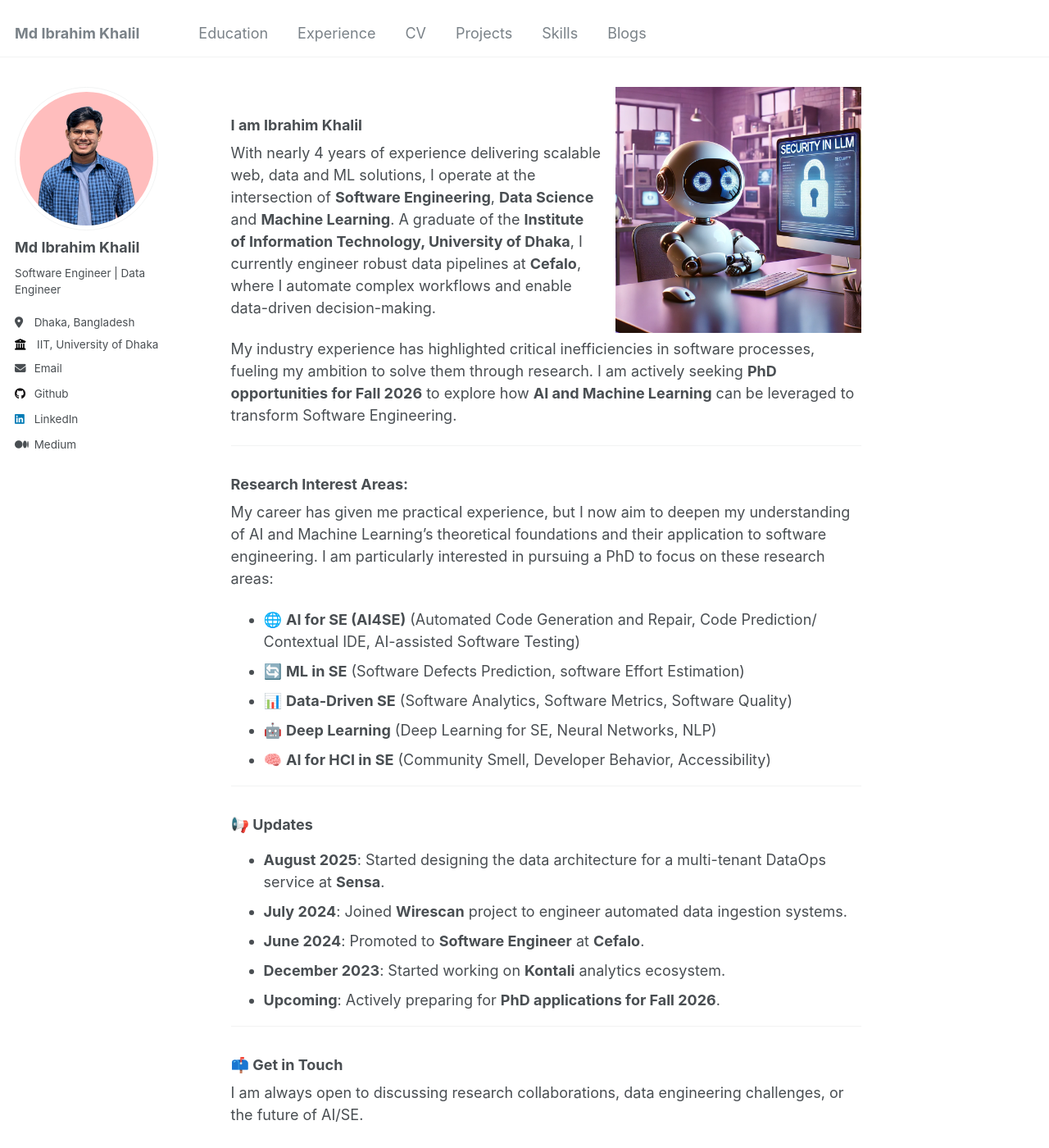
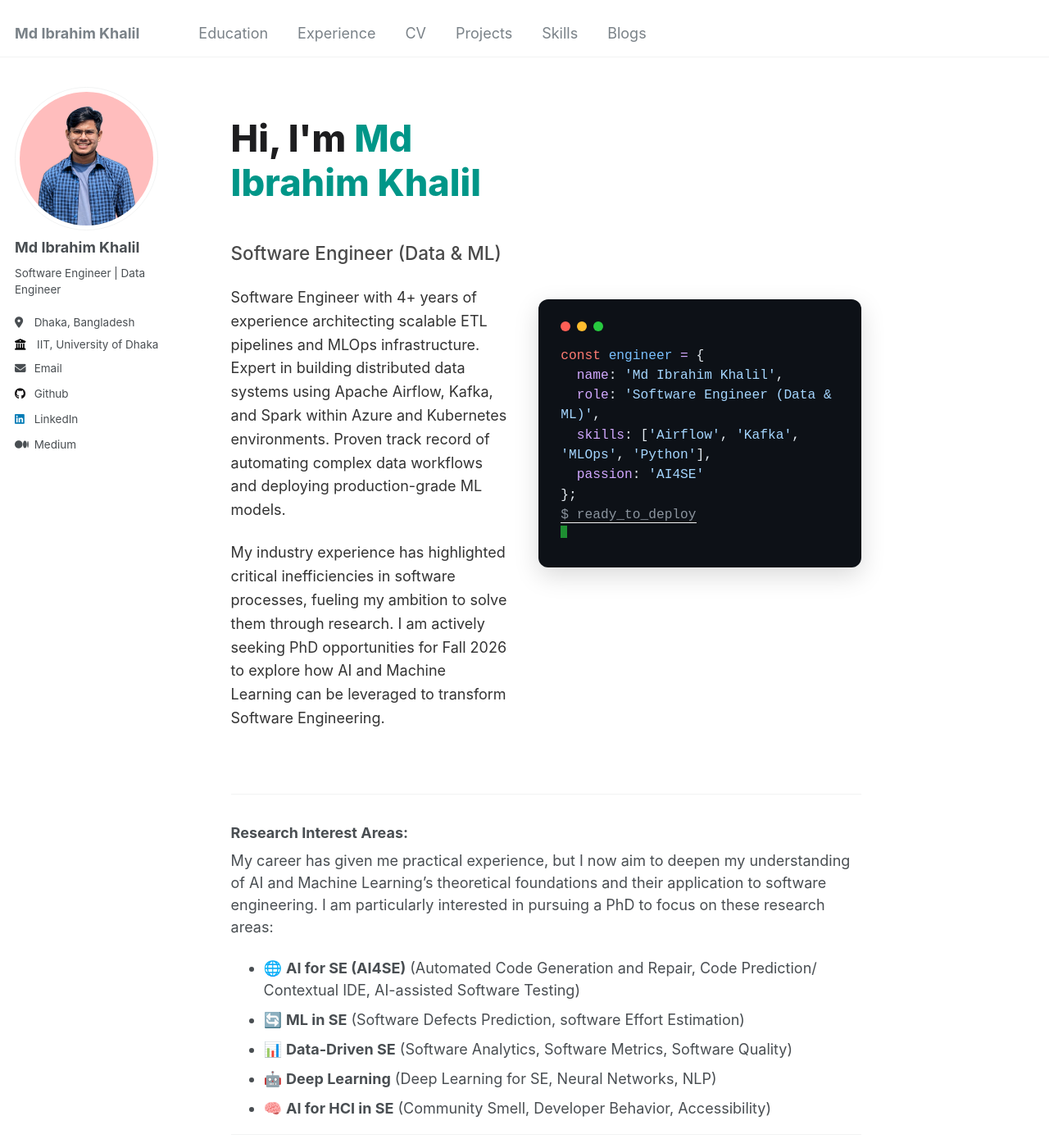
Before and after one commit to m-ibrahim-khalil/m-ibrahim-khalil.github.io, a Jekyll site: the page built from _pages/about.md, in a window 1280 px wide and 1400 px high. Shown: the whole window at 82% size. Built offline with Jekyll 4.4.1, drawn with Linux system fonts in a browser that asks for light colours.

Commit message:
feat: replace basic about intro with a styled hero section and code block

```diff
--- a/_pages/about.md
+++ b/_pages/about.md
@@ -7,11 +7,135 @@
   - /about.html
 ---
 
-![security in LLM](/images/security-in-LLM.webp){: .align-right width="300" height="300"}
-### I am <span class="annotation-highlight"><b>Ibrahim Khalil</b></span>
-With nearly 4 years of experience delivering scalable web, data and ML solutions, I operate at the intersection of **Software Engineering**, **Data Science** and **Machine Learning**. A graduate of the **Institute of Information Technology, University of Dhaka**, I currently engineer robust data pipelines at **Cefalo**, where I automate complex workflows and enable data-driven decision-making.
+<style>
+.hero-container {
+  display: flex;
+  align-items: center;
+  justify-content: space-between;
+  gap: 2rem;
+  padding: 2rem 0;
+  flex-wrap: wrap;
+}
 
-My industry experience has highlighted critical inefficiencies in software processes, fueling my ambition to solve them through research. I am actively seeking **PhD opportunities for Fall 2026** to explore how **AI and Machine Learning** can be leveraged to transform Software Engineering.
+.hero-text {
+  flex: 1;
+  min-width: 300px;
+}
+
+.hero-title {
+  font-size: 2.5rem;
+  font-weight: 800;
+  line-height: 1.2;
+  margin-bottom: 0.5rem;
+  color: #1d1d1f;
+}
+
+.highlight-name {
+  color: #009688; /* Teal color matching the reference */
+}
+
+.hero-subtitle {
+  font-size: 1.25rem;
+  font-weight: 500;
+  color: #4a4a4a;
+  margin-bottom: 1.5rem;
+}
+
+.hero-description {
+  font-size: 1rem;
+  line-height: 1.6;
+  color: #333;
+}
+
+.hero-code {
+  flex: 1;
+  min-width: 300px;
+  background-color: #0d1117; /* Dark background */
+  border-radius: 12px;
+  padding: 1.5rem;
+  box-shadow: 0 10px 30px rgba(0,0,0,0.15);
+  font-family: 'Courier New', Courier, monospace;
+  position: relative;
+  overflow: hidden;
+}
+
+.code-header {
+  display: flex;
+  gap: 8px;
+  margin-bottom: 1rem;
+}
+
+.dot {
+  width: 12px;
+  height: 12px;
+  border-radius: 50%;
+}
+
+.red { background-color: #ff5f56; }
+.yellow { background-color: #ffbd2e; }
+.green { background-color: #27c93f; }
+
+.code-content {
+  color: #e6edf3;
+  font-size: 0.9rem;
+  line-height: 1.5;
+}
+
+.keyword { color: #ff7b72; } /* Purple/Pink */
+.variable { color: #79c0ff; } /* Blue */
+.string { color: #a5d6ff; } /* Light Blue */
+.property { color: #d2a8ff; } /* Purple */
+.operator { color: #d2a8ff; }
+.comment { color: #8b949e; }
+.cursor {
+    display: inline-block;
+    width: 8px;
+    height: 15px;
+    background-color: #27c93f;
+    animation: blink 1s infinite;
+}
+
+@keyframes blink {
+    0%, 100% { opacity: 1; }
+    50% { opacity: 0; }
+}
+
+@media (max-width: 768px) {
+  .hero-container {
+    flex-direction: column;
+  }
+}
+</style>
+
+<div class="hero-container">
+  <div class="hero-text">
+    <h1 class="hero-title">Hi, I'm <span class="highlight-name">Md Ibrahim Khalil</span></h1>
+    <h3 class="hero-subtitle">Software Engineer (Data & ML)</h3>
+    <p class="hero-description">
+      Software Engineer with 4+ years of experience architecting scalable ETL pipelines and MLOps infrastructure. Expert in building distributed data systems using Apache Airflow, Kafka, and Spark within Azure and Kubernetes environments. Proven track record of automating complex data workflows and deploying production-grade ML models.
+    </p>
+    <p class="hero-description">
+      My industry experience has highlighted critical inefficiencies in software processes, fueling my ambition to solve them through research. I am actively seeking PhD opportunities for Fall 2026 to explore how AI and Machine Learning can be leveraged to transform Software Engineering.
+    </p>
+  </div>
+
+  <div class="hero-code">
+    <div class="code-header">
+      <span class="dot red"></span>
+      <span class="dot yellow"></span>
+      <span class="dot green"></span>
+    </div>
+    <div class="code-content">
+      <span class="keyword">const</span> <span class="variable">engineer</span> <span class="operator">=</span> {<br>
+      &nbsp;&nbsp;<span class="property">name</span>: <span class="string">'Md Ibrahim Khalil'</span>,<br>
+      &nbsp;&nbsp;<span class="property">role</span>: <span class="string">'Software Engineer (Data & ML)'</span>,<br>
+      &nbsp;&nbsp;<span class="property">skills</span>: [<span class="string">'Airflow'</span>, <span class="string">'Kafka'</span>, <span class="string">'MLOps'</span>, <span class="string">'Python'</span>],<br>
+      &nbsp;&nbsp;<span class="property">passion</span>: <span class="string">'AI4SE'</span><br>
+      };<br>
+      <span class="comment">$ ready_to_deploy</span><span class="cursor"></span>
+    </div>
+  </div>
+</div>
 
 ---
 
```
